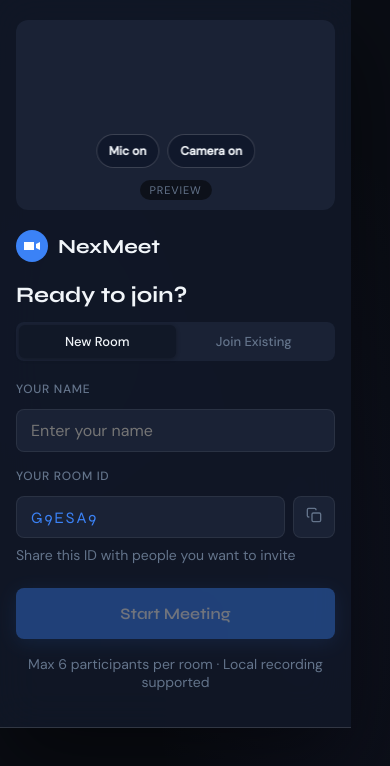
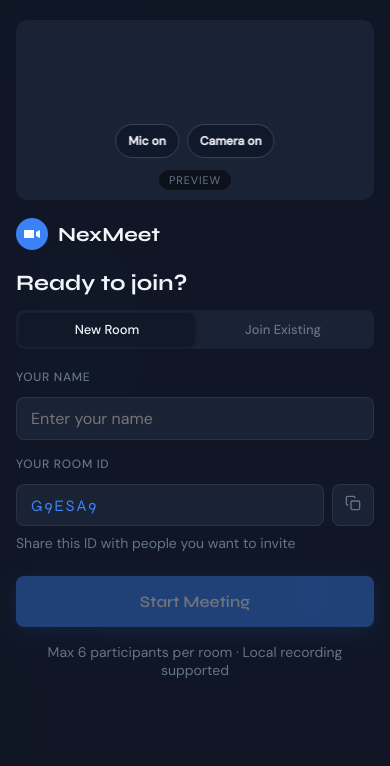
Before and after one commit to riyazpanarwala/nextmeet, a React (Vite) app in the folder client/: page / in a window 390 px wide. Shown: the top 766 px of the page. Built offline with nearby package versions, Linux system fonts and the light colour scheme; no server answers.

Commit message:
mobile lobby preview fixes

```diff
--- a/client/src/App.css
+++ b/client/src/App.css
@@ -1033,6 +1033,7 @@ select option { background: var(--surface2); }
   .lobby {
     align-items: flex-start;
     justify-content: flex-start;
+    width: 100%;
     padding-top: 0;
     height: auto;
     min-height: 100dvh;
@@ -1040,25 +1041,26 @@ select option { background: var(--surface2); }
   }
   .lobby-card {
     flex-direction: column;
-    padding: 20px 16px 32px;
-    gap: 20px;
+    width: 100%;
+    min-height: 100dvh;
+    padding: max(20px, env(safe-area-inset-top)) 16px max(32px, env(safe-area-inset-bottom));
+    gap: 18px;
     max-width: 100%;
     margin: 0;
     border-radius: 0;
-    border-left: none;
-    border-right: none;
-    border-top: none;
-    min-height: auto;
+    border: none;
     overflow: visible;
   }
   .lobby-preview {
     flex: 0 0 auto;
-    height: 190px;
-    min-height: 190px;
+    width: 100%;
+    height: clamp(180px, 42vw, 220px);
+    min-height: 180px;
     border-radius: var(--radius);
   }
   .lobby-form {
     flex: 0 0 auto;
+    width: 100%;
   }
   .lobby-preview video { object-position: center top; }
   .lobby-form h1 { font-size: 22px; }
```
